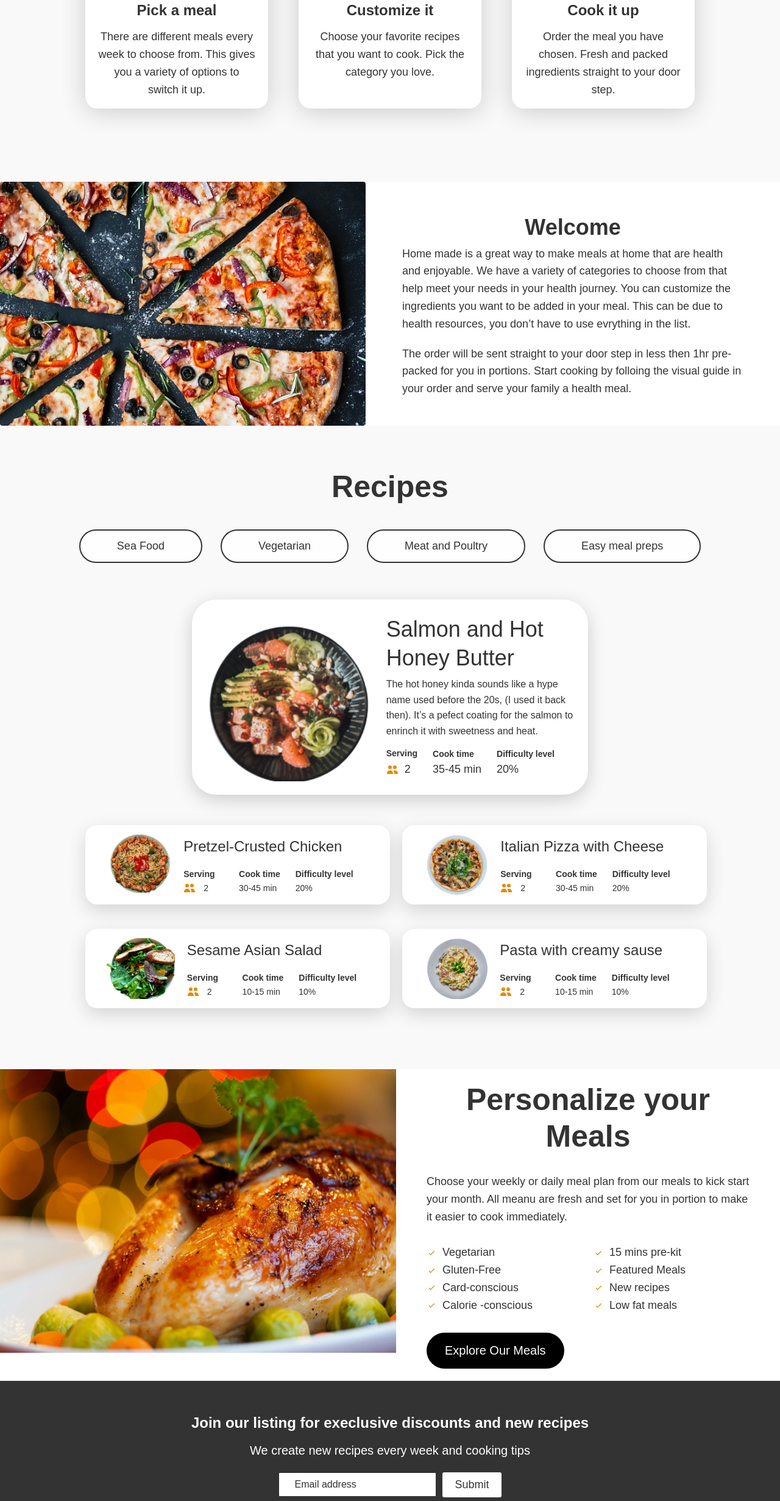
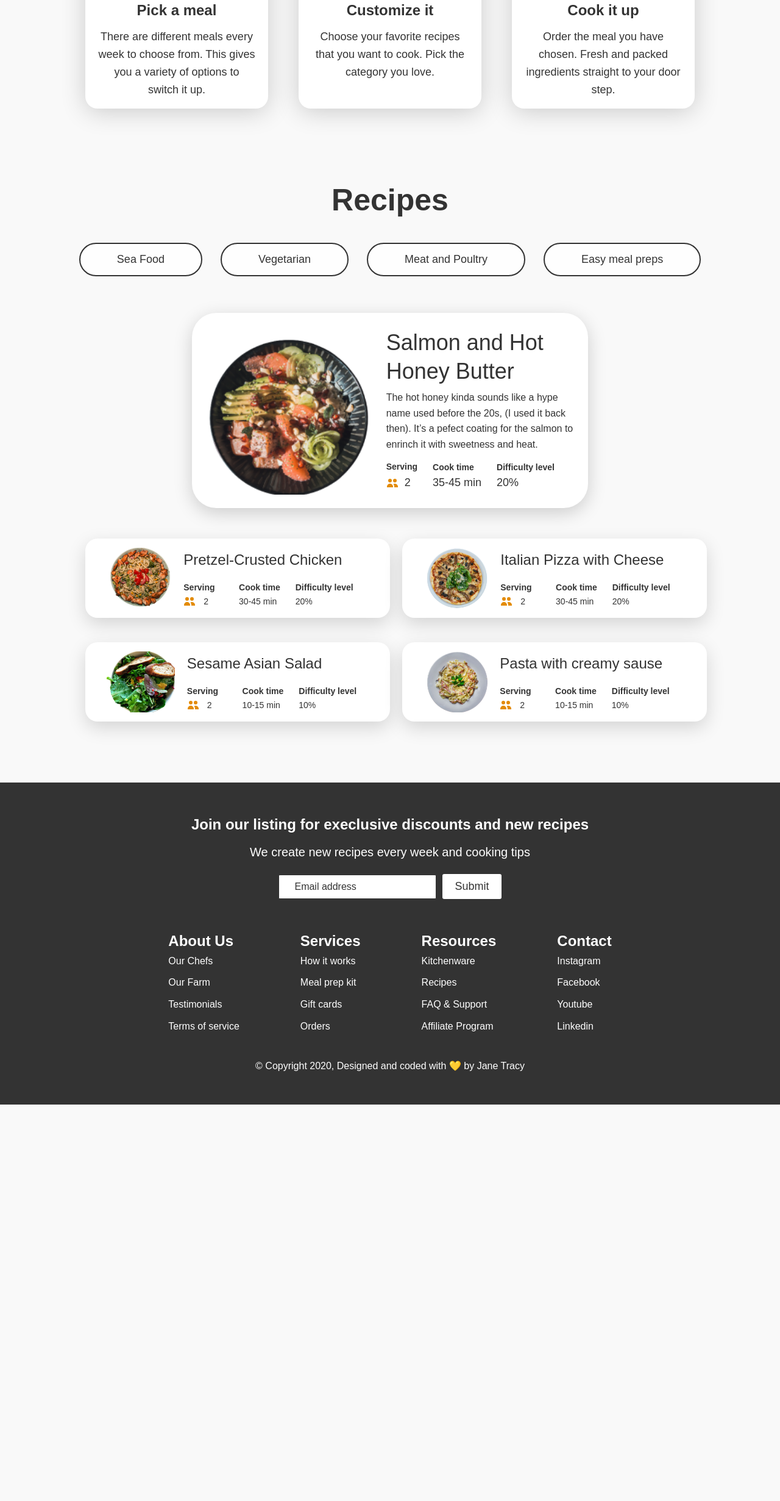
Before and after one commit to muchirijane/Home-made-React, a React (Create React App) app: page /recipe in a window 1280 px wide. Shown: the part 1012-3473 px from the top of the page at 61% size. After the commit the page ends 2823 px from the top, so only its background shows below. Built offline with nearby package versions, Linux system fonts and the light colour scheme.

Commit message:
added home,about,recipe and order page

```diff
--- a/src/App.js
+++ b/src/App.js
@@ -1,16 +1,21 @@
-import {BrowserRouter as Router,Switch,Route,Link} from "react-router-dom";
-import {Hero, Recipes, Welcome, Works, Meals, Footer} from './components';
-// import {Home} from './pages/Home/Home';
+import {BrowserRouter as Router,Switch,Route} from "react-router-dom";
+import {Navbar,Hero, Recipes, Welcome, Works, Meals, Footer} from './components';
+import Home from './pages/Home/Home';
+import About from './pages/About/About';
+import Recipe from './pages/Recipe/Recipe';
+import Order from './pages/Order/Order';
 import GlobalStyles from './Globalstyles';
 function App() {
   return (
     <Router>
       <GlobalStyles/>
       <Hero/>
-      <Works/>
-      <Welcome/>
-      <Recipes/>
-      <Meals/>
+      <Switch>
+        <Route exact path="/" exact component={Home}/>
+        <Route exact path="/about" exact component={About}/>
+        <Route exact path="/recipe" exact component={Recipe}/>
+        <Route exact path="/order-now" exact component={Order}/>
+      </Switch>
       <Footer/>
     </Router>
   );
--- a/src/components/Meals/Meals.js
+++ b/src/components/Meals/Meals.js
@@ -69,7 +69,7 @@ function Meals() {
 
                             </MealsContentList>
                         </MealsContentItems>
-                        <MealsContentBtn to='/meals'>
+                        <MealsContentBtn to='/order-now'>
                             <Button big bigFont bigRadius>Explore Our Meals</Button>
 
                         </MealsContentBtn>
--- a/src/components/Navbar/Navbar.js
+++ b/src/components/Navbar/Navbar.js
@@ -52,10 +52,10 @@ const Navbar = () => {
                                 <MenuLink onClick={closeMenu} to="/">Home</MenuLink>
                             </MenuItem>
                             <MenuItem>
-                                <MenuLink onClick={closeMenu} to="/About">About</MenuLink>
+                                <MenuLink onClick={closeMenu} to="/about">About</MenuLink>
                             </MenuItem>
                             <MenuItem>
-                                <MenuLink onClick={closeMenu} to="/Recipes">Recipes</MenuLink>
+                                <MenuLink onClick={closeMenu} to="/recipe">Recipes</MenuLink>
                             </MenuItem>
                             <MenuItemBtn>
                                 {button?(
--- a/src/components/Welcome/Welcome.js
+++ b/src/components/Welcome/Welcome.js
@@ -8,14 +8,13 @@ import {
     Img
 } from './Welcome.styles';
 import PizzaImg from '../../images/pizza.png';
-import { lazy } from 'react';
 const Welcome = () => {
     return (
         <div>
             <WelcomeContainer>
                 <WelcomeContent>
                     <WelcomeImg>
-                        <Img class="WelcomePicture" src={PizzaImg} alt=" Delious Pizza"/>
+                        <Img src={PizzaImg} alt=" Delious Pizza"/>
                     </WelcomeImg>
                     <WelcomeContentText>
                         <WelcomeContentTitle>Welcome</WelcomeContentTitle>
--- /dev/null
+++ b/src/pages/About/About.js
@@ -0,0 +1,12 @@
+import {Works, Meals} from '../../components';
+
+function About() {
+    return (
+        <div>
+            <Works/>
+            <Meals/>
+        </div>
+    )
+}
+
+export default About;
--- a/src/pages/Home/Home.js
+++ b/src/pages/Home/Home.js
@@ -1,16 +1,14 @@
-// import {Hero} from '../../components';
+import {Works, Welcome, Recipes, Meals} from '../../components';
 
-// function Home() {
-//     return (
-//         <div>
-//             <Hero/>
-//             <Works/>
-//             <Welcome/>
-//             <Recipes/>
-//             <Meals/>
-//             <Footer/>
-//         </div>
-//     )
-// }
+function Home() {
+    return (
+        <div>
+            <Works/>
+            <Welcome/>
+            <Recipes/>
+            <Meals/>
+        </div>
+    )
+}
 
-// export default Home;
+export default Home;
--- /dev/null
+++ b/src/pages/Order/Order.js
@@ -0,0 +1,12 @@
+import {Recipes, Meals} from '../../components';
+
+function Order() {
+    return (
+        <div>
+            <Recipes/>
+            <Meals/>
+        </div>
+    )
+}
+
+export default Order;
--- /dev/null
+++ b/src/pages/Recipe/Recipe.js
@@ -0,0 +1,12 @@
+import {Works,Recipes} from '../../components';
+
+function Recipe() {
+    return (
+        <div>
+            <Works/>
+            <Recipes/>
+        </div>
+    )
+}
+
+export default Recipe;
```
